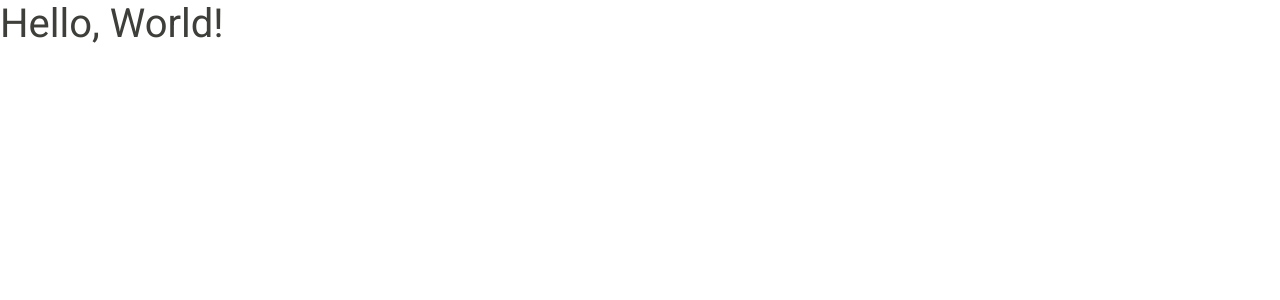
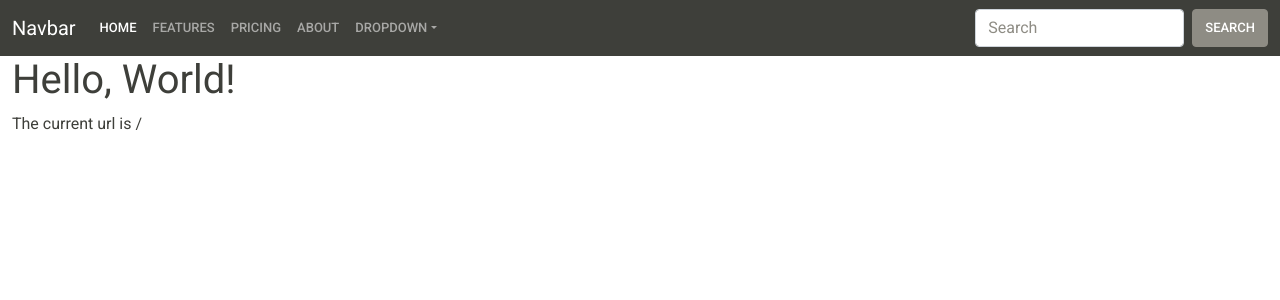
Before and after one commit to NikiTricky2/UEC, a Flask app: page / in a window 1280 px wide. Shown: the top 300 px of the page. Run offline with Flask 2, Linux system fonts and the light colour scheme.

Commit message:
Simple frontend

```diff
--- a/server.py
+++ b/server.py
@@ -12,4 +12,4 @@ def index(name=None):
 
 # Start the server with the 'run()' method
 if __name__ == "__main__":
-    app.run()
+    app.run(debug=True)
--- a/templates/index.jinja
+++ b/templates/index.jinja
@@ -6,10 +6,15 @@
         <link href={{ url_for('static', filename='/css/bootstrap.min.css') }} rel='stylesheet' type='text/css'>
     </head>
     <body>
-        {% if name %}
-            <h1>Hello {{ name }}!</h1>
-        {% else %}
-            <h1>Hello, World!</h1>
-        {% endif %}
+        {% include "/ui_elements/navbar.jinja" %}
+        <div class="container-fluid">
+            {% if name %}
+                <h1>Hello {{ name }}!</h1>
+            {% else %}
+                <h1>Hello, World!</h1>
+            {% endif %}
+
+            <p>The current url is {{ url_for(request.endpoint) }}</p>
+        </div>
     </body>
 </html>
--- /dev/null
+++ b/templates/ui_elements/navbar.jinja
@@ -0,0 +1,40 @@
+<nav class="navbar navbar-expand-lg navbar-dark bg-primary">
+  <div class="container-fluid">
+    <a class="navbar-brand" href="#">Navbar</a>
+    <button class="navbar-toggler" type="button" data-bs-toggle="collapse" data-bs-target="#navbarColor01" aria-controls="navbarColor01" aria-expanded="false" aria-label="Toggle navigation">
+      <span class="navbar-toggler-icon"></span>
+    </button>
+
+    <div class="collapse navbar-collapse" id="navbarColor01">
+      <ul class="navbar-nav me-auto">
+        <li class="nav-item">
+          <a class="nav-link active" href="#">Home
+          </a>
+        </li>
+        <li class="nav-item">
+          <a class="nav-link" href="#">Features</a>
+        </li>
+        <li class="nav-item">
+          <a class="nav-link" href="#">Pricing</a>
+        </li>
+        <li class="nav-item">
+          <a class="nav-link" href="#">About</a>
+        </li>
+        <li class="nav-item dropdown">
+          <a class="nav-link dropdown-toggle" data-bs-toggle="dropdown" href="#" role="button" aria-haspopup="true" aria-expanded="false">Dropdown</a>
+          <div class="dropdown-menu">
+            <a class="dropdown-item" href="#">Action</a>
+            <a class="dropdown-item" href="#">Another action</a>
+            <a class="dropdown-item" href="#">Something else here</a>
+            <div class="dropdown-divider"></div>
+            <a class="dropdown-item" href="#">Separated link</a>
+          </div>
+        </li>
+      </ul>
+      <form class="d-flex">
+        <input class="form-control me-sm-2" type="text" placeholder="Search">
+        <button class="btn btn-secondary my-2 my-sm-0" type="submit">Search</button>
+      </form>
+    </div>
+  </div>
+</nav>
```
